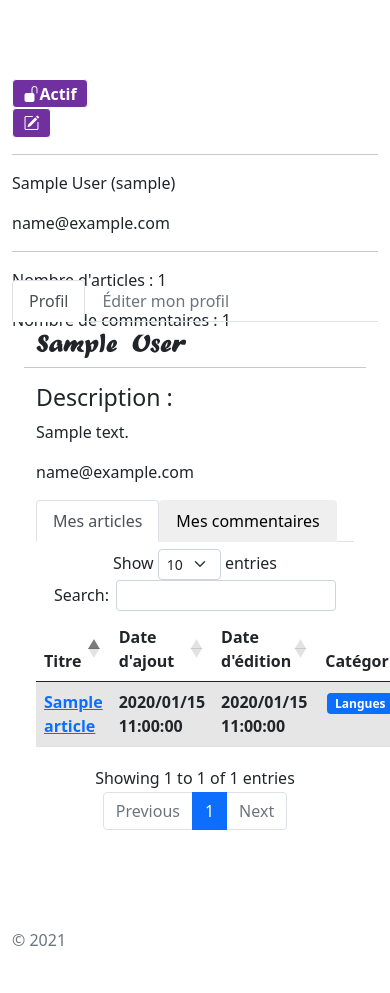
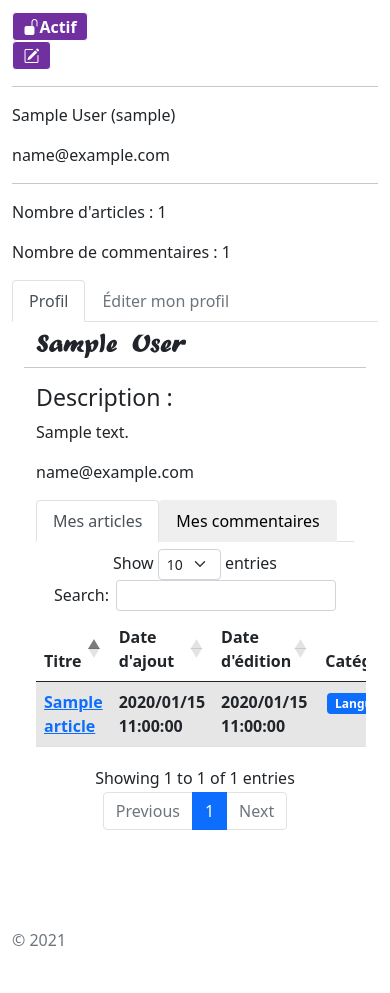
Before and after one commit to Julien-V/P13, a Django app: a page that uses app_blog/templates/base.html in a window 390 px wide; the page is wider, and only the part inside the window is pictured. Shown: the part 120-1113 px from the top of that part. Run offline with Django 3.2, Linux system fonts and the light colour scheme; a user stored in the database is signed in; data comes from the database, SQL or seed files in the repository; tables that the repository leaves empty hold one stand-in row (values such as "Sample post"); lists and menus that the app fills with data are empty; some libraries are stand-ins or nearby versions.

Commit message:
profile.html more responsive
* app_blog/static/css/style.css edited
 - height 50% for #profile-div-info
 - overflow-x auto for DataTable in profile.html

```diff
--- a/app_blog/static/css/style.css
+++ b/app_blog/static/css/style.css
@@ -477,6 +477,14 @@ p#about-us {
   padding-top: 3%;
 }
 
+#profile-div-info {
+  height: 50%;
+}
+
 .tab-pane {
   padding-top: 2%;
 }
+
+#p-articles-list_wrapper > div:nth-child(2) > div {
+  overflow-x: auto;
+}
```
